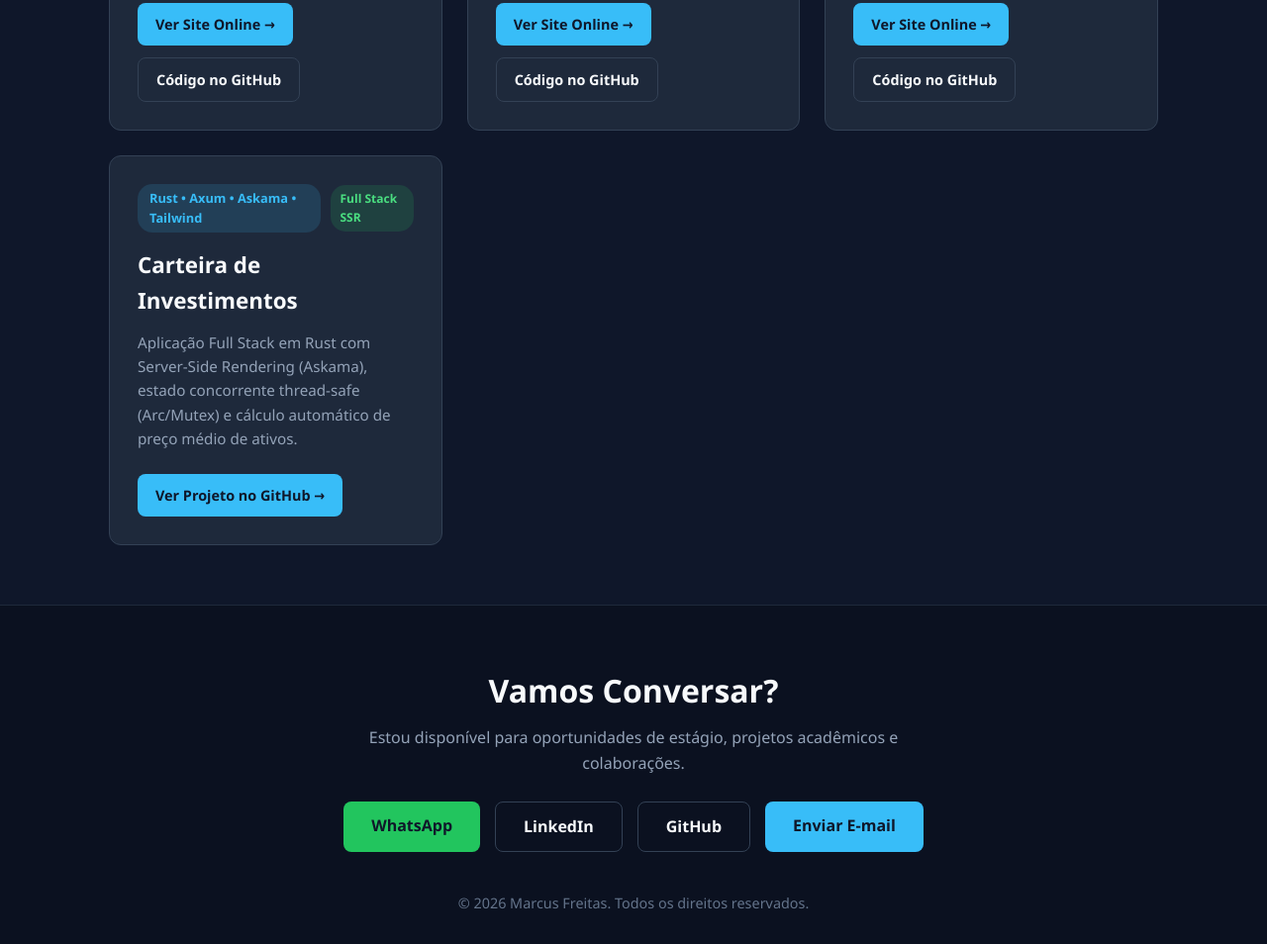
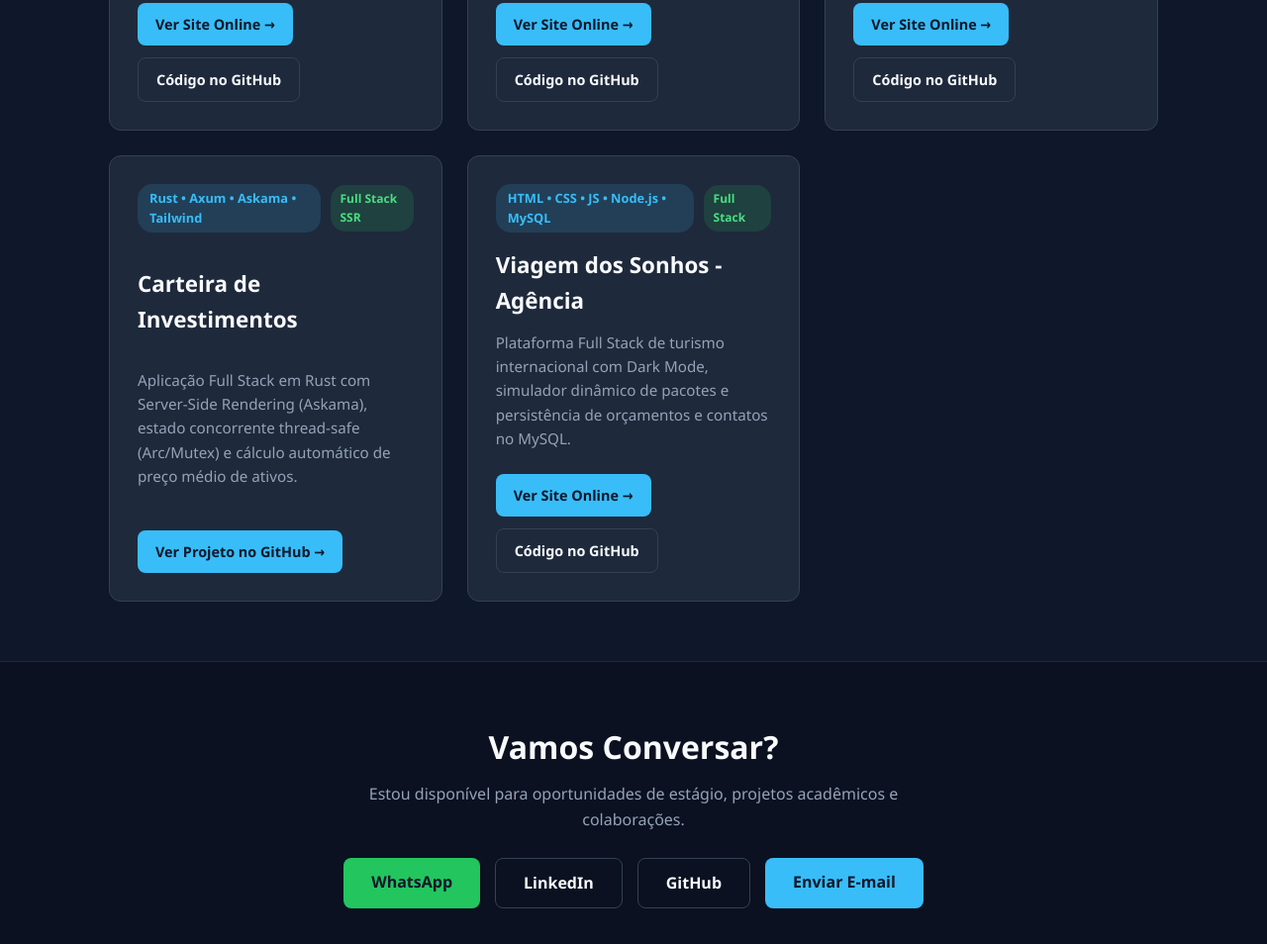
Before and after one commit to mavibento/meu-portifolio, a plain HTML site: page index.html in a window 1280 px wide. Shown: the part 1291-2245 px from the top of the page at 99% size. Drawn offline with Linux system fonts and the light colour scheme.

Commit message:
Adiciona projeto Viagem dos Sonhos Full Stack ao portfolio

```diff
--- a/index.html
+++ b/index.html
@@ -118,6 +118,19 @@
                     <a href="https://github.com" target="_blank" rel="noopener noreferrer" class="btn-primary btn-sm">Ver Projeto no GitHub →</a>
                 </div>
             </article>
+            <!-- Projeto 5: Viagem dos Sonhos (Full Stack) -->
+            <article class="projeto-card">
+                <div class="projeto-header">
+                    <span class="projeto-tag">HTML • CSS • JS • Node.js • MySQL</span>
+                    <span class="status-badge">Full Stack</span>
+                </div>
+                <h3>Viagem dos Sonhos - Agência</h3>
+                <p>Plataforma Full Stack de turismo internacional com Dark Mode, simulador dinâmico de pacotes e persistência de orçamentos e contatos no MySQL.</p>
+                <div class="projeto-links">
+                    <a href="https://mavibento.github.io/viagem-dos-sonhos/" target="_blank" rel="noopener noreferrer" class="btn-primary btn-sm">Ver Site Online →</a>
+                    <a href="https://github.com/mavibento/viagem-dos-sonhos" target="_blank" rel="noopener noreferrer" class="btn-secondary btn-sm">Código no GitHub</a>
+                </div>
+            </article>
 
         </div>
     </section>
```
